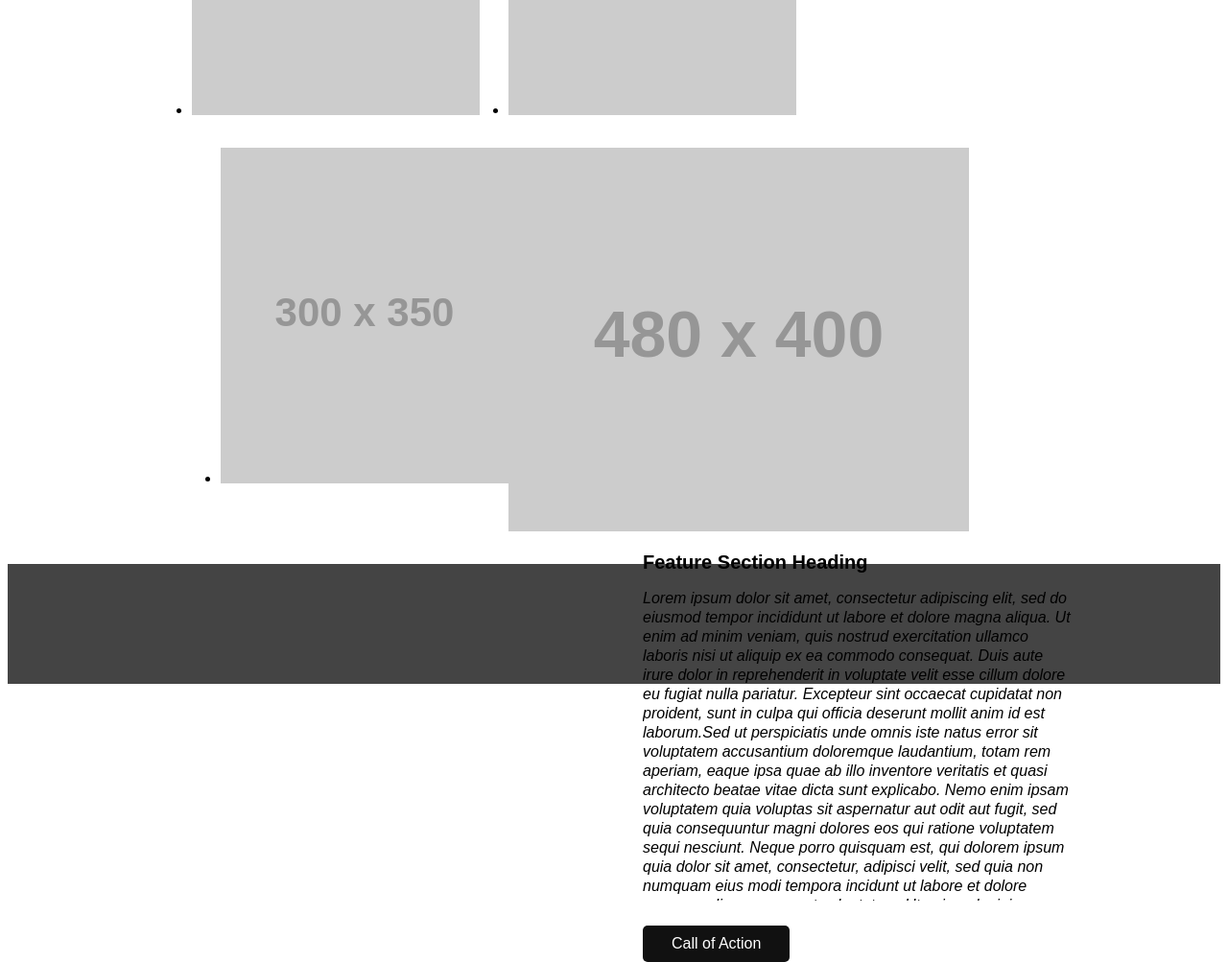
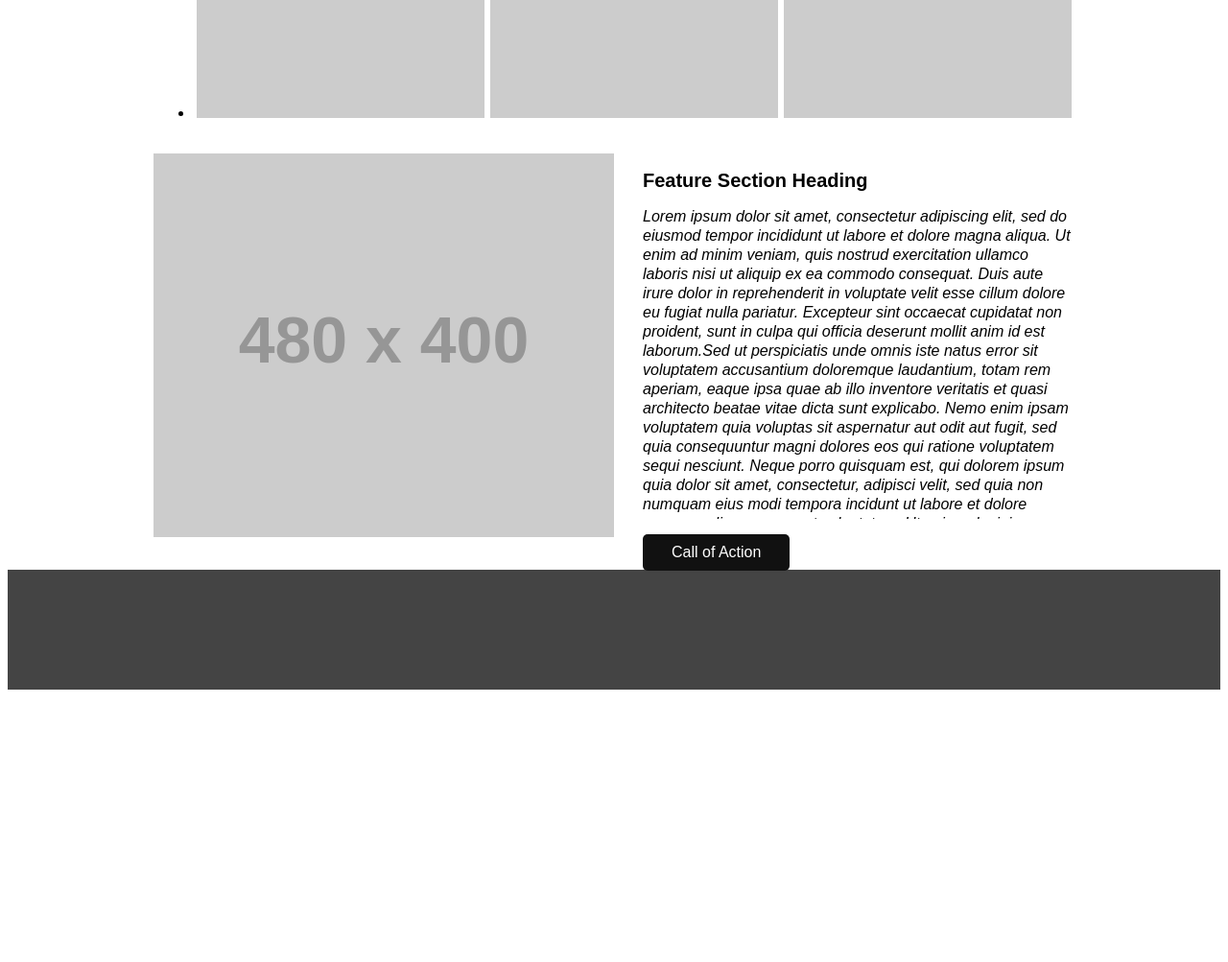
Before and after one commit to deannaj401/Wireframe-Exercise, a plain HTML site: page index.html in a window 1280 px wide. Shown: the part 900-1903 px from the top of the page at 96% size. After the commit the page ends 1627 px from the top, so only its background shows below. Drawn offline with Linux system fonts and the light colour scheme; files that its build step writes are made by us from their sources; placeholder pictures from the web are drawn by us.

Commit message:
fixed css

```diff
--- a/css/style.css
+++ b/css/style.css
@@ -53,13 +53,16 @@ main li:first-child {
 }
 
 main li {
-    margin-left: 30px;
-    float: left;
+    margin-left: 0px;
+    margin-right: 0px;
+    float: right;
+    padding: 3px;
 }
 
 main article {
     width: 50%;
     float: right;
+    margin-top: 30px;
 }
 
 main h2 {
@@ -81,11 +84,8 @@ main div {
     color: #fff;
     display: inline-block;
     margin-left: 30px;
-    margin-top: 10px;
-    ;
     padding: 10px 30px;
     border-radius: 5px;
-    cursor: pointer;
 }
 
 main div:hover {
--- a/index.html
+++ b/index.html
@@ -3,7 +3,7 @@
 
 <head>
     <!-- <link rel="stylesheet" href="reset.css"> -->
-    <link rel="stylesheet" href="style.css">
+    <link rel="stylesheet" href="css/style.css">
     <title>Wireframe Exercise</title>
 </head>
 
@@ -46,7 +46,9 @@
             </article>
         </section>
     </main>
-    <footer></footer>
+    <footer>
+
+    </footer>
 </body>
 
 
```
